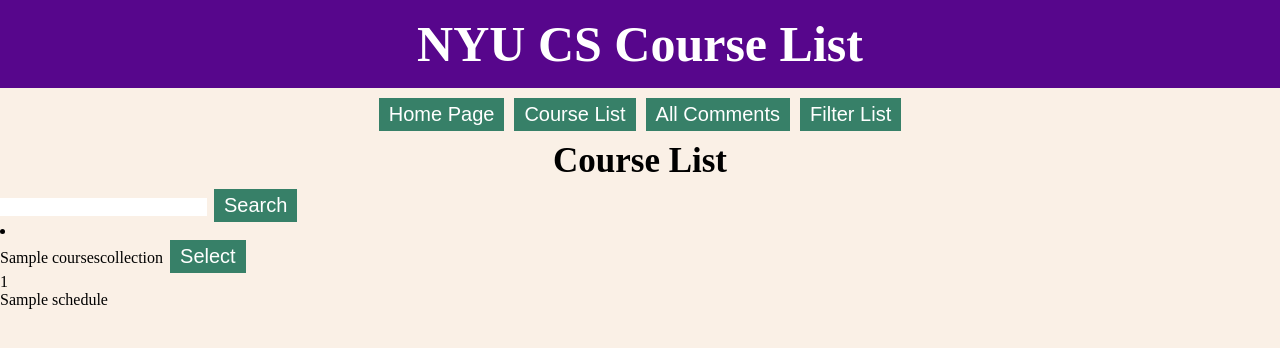
After one commit to software-students-spring2024/2-web-app-exercise-team-snbn, a Flask app: page /filter_search in a window 1280 px wide. The commit adds this page. Shown: the top 348 px of the page. Run offline with Flask 3, Linux system fonts and the light colour scheme; a database or web service that is not in the repository returns one stand-in record (values such as "Sample title").

Commit message:
added search feature

```diff
--- a/app.py
+++ b/app.py
@@ -1,6 +1,7 @@
 from flask import Flask, render_template, request, redirect,url_for
 from pymongo import MongoClient
 from bson.objectid import ObjectId
+from urllib import parse
 
 
 #connect to MongoDb collection.
@@ -27,6 +28,22 @@ def home():
 def courseSearch():
      data = collection.find();
      return render_template("CourseSearch.html",data = data);
+
+
+@app.route("/filter_search", methods=['GET'])
+def filterSearch():
+
+     search = request.args.get('q');
+
+     if(not search):
+          data = collection.find();
+          return render_template("FilterClasses.html",data = data);
+     else:
+          collection.create_index([('classTitle', 'text'), ('classNumber', 'text'),('schedule', 'text'),('notes', 'text')]);
+          data = collection.find({"$text": {"$search": parse.unquote(search)}})
+          return render_template("FilterClasses.html",data = data);
+
+
 
 @app.route("/view_comments", methods=['GET','PUT'])
 def viewComments():
--- /dev/null
+++ b/templates/FilterClasses.html
@@ -0,0 +1,54 @@
+<!DOCTYPE html>
+<html lang="en">
+<head>
+    <title>NYU Computer Science Course List</title>
+    <link rel="stylesheet" href="{{ url_for('static', filename='css/general.css') }}">
+</head>
+<body>
+    <h1>NYU CS Course List</h1>
+      <div class="container">
+        <a href="/"><button class="button">Home Page</button></a>
+        <a href="/course_search"><button class="button">Course List</button></a>
+        <a href="/view_comments"><button class="button">All Comments</button></a>
+            <a href="/filter_search"><button class="button">Filter List</button></a>
+    </div>
+    <h2 style="text-align: center;"><b>Course List</b></h2>
+
+
+    <input id="searchInput"></input>
+
+    <button class="button" onclick="sendEditRequest()"  > Search</button>
+
+
+          {% for item in data %}
+
+        <li>
+            <div>
+            {{ item.classTitle }}
+            <a href=/class/{{item._id}}><button class="button">Select</button></a>
+            </div>
+              <div>
+            {{ item.classNumber }}
+            </div>
+             <div>
+            {{ item.schedule }}
+            </div>
+
+
+        </li>
+        {% endfor %}
+
+
+         <script>
+        function sendEditRequest() {
+
+          const el = document.getElementById('searchInput');
+
+          const search =  encodeURIComponent(el.value);
+
+            window.location.href = '/filter_search?q='+search;
+
+        }
+    </script>
+</body>
+</html>
```
Also changed, not shown: templates/CourseSearch.html (+4 -3 lines), templates/DeleteComments.html (+4 -3 lines), templates/EditComments.html (+4 -3 lines), templates/ViewComments.html (+4 -3 lines), templates/index.html (+5 -3 lines), templates/showClass.html (+4 -3 lines).
